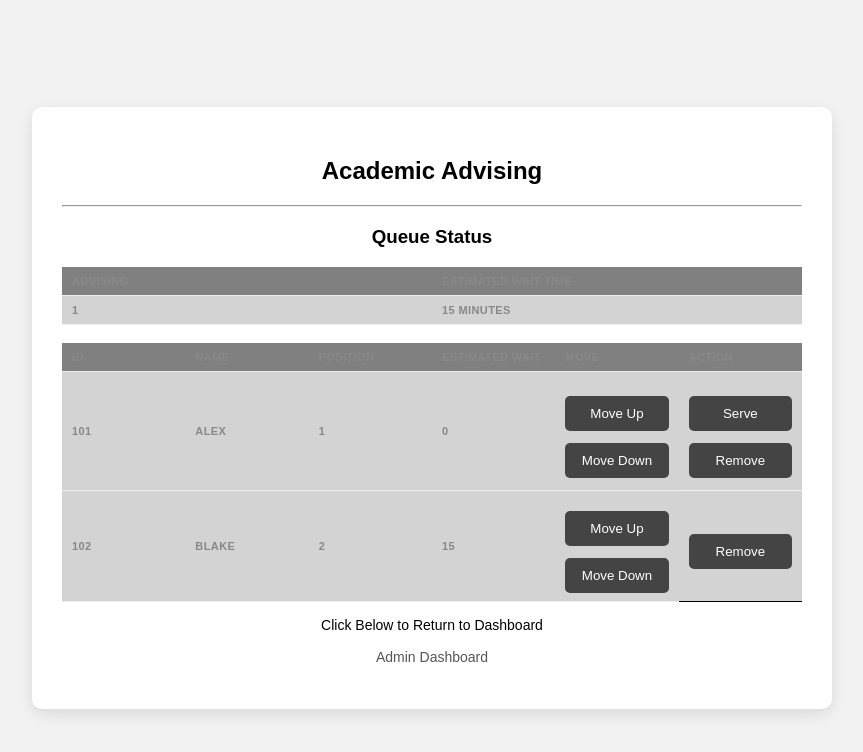
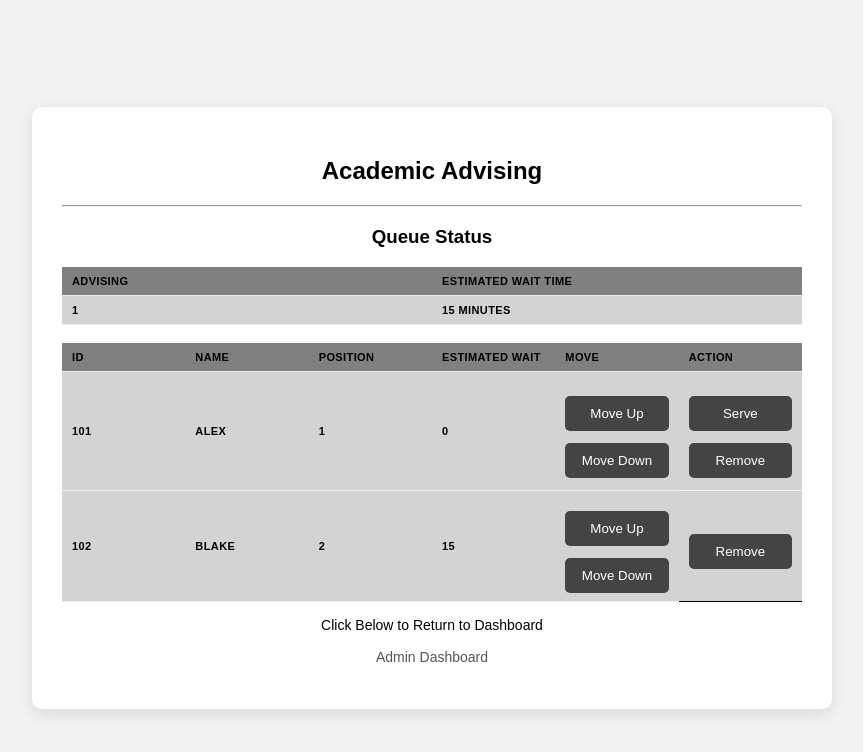
Before and after one commit to Sinders87/QueueSmart-CS-Project, a plain HTML site: page frontend/pages/advisingqueue.html in a window 1280 px wide. Shown: the whole page, without its empty margins (208-1071 px from the left). Drawn offline with Linux system fonts and the light colour scheme.

Commit message:
Fixed Text Colors on Charts

```diff
--- a/frontend/pages/advisingqueue.html
+++ b/frontend/pages/advisingqueue.html
@@ -16,12 +16,12 @@
 
         <table bgcolor = "black" align = "center">
         <tr bgcolor = "grey">
-            <th width = "100">Advising</th>
-            <th width = "100">Estimated Wait Time</th>
+            <th width = "100" style="color: black;">Advising</th>
+            <th width = "100" style="color: black;">Estimated Wait Time</th>
         </tr>
         <tr bgcolor = "lightgrey" align = "center">
-            <th width = "100">1</th>
-            <th width = "100">15 Minutes</th>
+            <th width = "100" style="color: black;">1</th>
+            <th width = "100" style="color: black;">15 Minutes</th>
 
         </tr>
 
@@ -31,20 +31,20 @@
 
         <table bgcolor = "black" align = "center">
             <tr bgcolor = "grey">
-                <th width = "100">ID</th>
-                <th width = "100">Name</th>
-                <th width = "100">Position</th>
-                <th width = "100">Estimated Wait</th>
-                <th width = "100">Move</th>
-                <th width = "100">Action</th>
+                <th width = "100" style="color: black;">ID</th>
+                <th width = "100" style="color: black;">Name</th>
+                <th width = "100" style="color: black;">Position</th>
+                <th width = "100" style="color: black;">Estimated Wait</th>
+                <th width = "100" style="color: black;">Move</th>
+                <th width = "100" style="color: black;">Action</th>
             </tr>
 
             <tr bgcolor = "lightgrey" align = "center">
-                <th width = "100">101</th>
-                <th width = "100">Alex</th>
-                <th width = "100">1</th>
-                <th width = "100">0</th>
-                <th width = "100">
+                <th width = "100" style="color: black;">101</th>
+                <th width = "100" style="color: black;">Alex</th>
+                <th width = "100" style="color: black;">1</th>
+                <th width = "100" style="color: black;">0</th>
+                <th width = "100" style="color: black;">
 
                 <button onclick="moveUp(this)">Move Up</button>
                 <button onclick="moveDown(this)">Move Down</button>
@@ -58,10 +58,10 @@
             </tr>
 
             <tr bgcolor = "lightgrey" align = "center">
-                <th width = "100">102</th>
-                <th width = "100">Blake</th>
-                <th width = "100">2</th>
-                <th width = "100">15</th>
+                <th width = "100" style="color: black;">102</th>
+                <th width = "100" style="color: black;">Blake</th>
+                <th width = "100" style="color: black;">2</th>
+                <th width = "100" style="color: black;">15</th>
 
                 <th width = "100">
                     <button onclick="moveUp(this)">Move Up</button>
```
Also changed, not shown: frontend/pages/ITqueue.html (+10 -10 lines), frontend/pages/admin.html (+17 -17 lines), frontend/pages/financequeue.html (+15 -15 lines), frontend/pages/registrationqueue.html (+10 -10 lines), frontend/pages/servicemanagement.html (+10 -12 lines).
